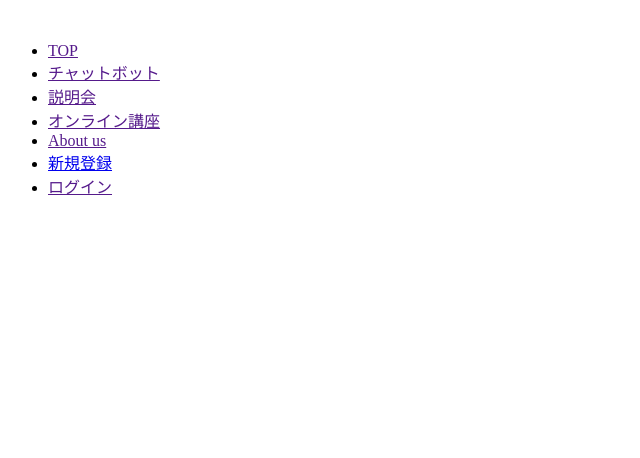
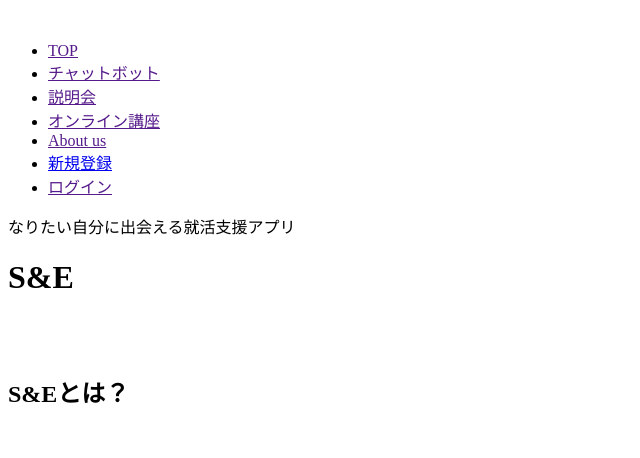
Before and after one commit to tanacchi/C-and-C-product, a Flask app: page / in a window 1280 px wide. Shown: the top 458 px of the page, without its empty margins (0-640 px from the left). Run offline with Flask 2, Linux system fonts and the light colour scheme.

Commit message:
Add title

```diff
--- a/c_and_c/templates/index.html
+++ b/c_and_c/templates/index.html
@@ -17,5 +17,11 @@
            <li><a href="" >ログイン</a></li>
         </ul>
     </header>
+    <p>なりたい自分に出会える就活支援アプリ</p>
+    <h1>S&E</h1>
+    <br>
+    <br>
+    <h2>S&Eとは？</h2>
+
   </body>
 </html>
```
